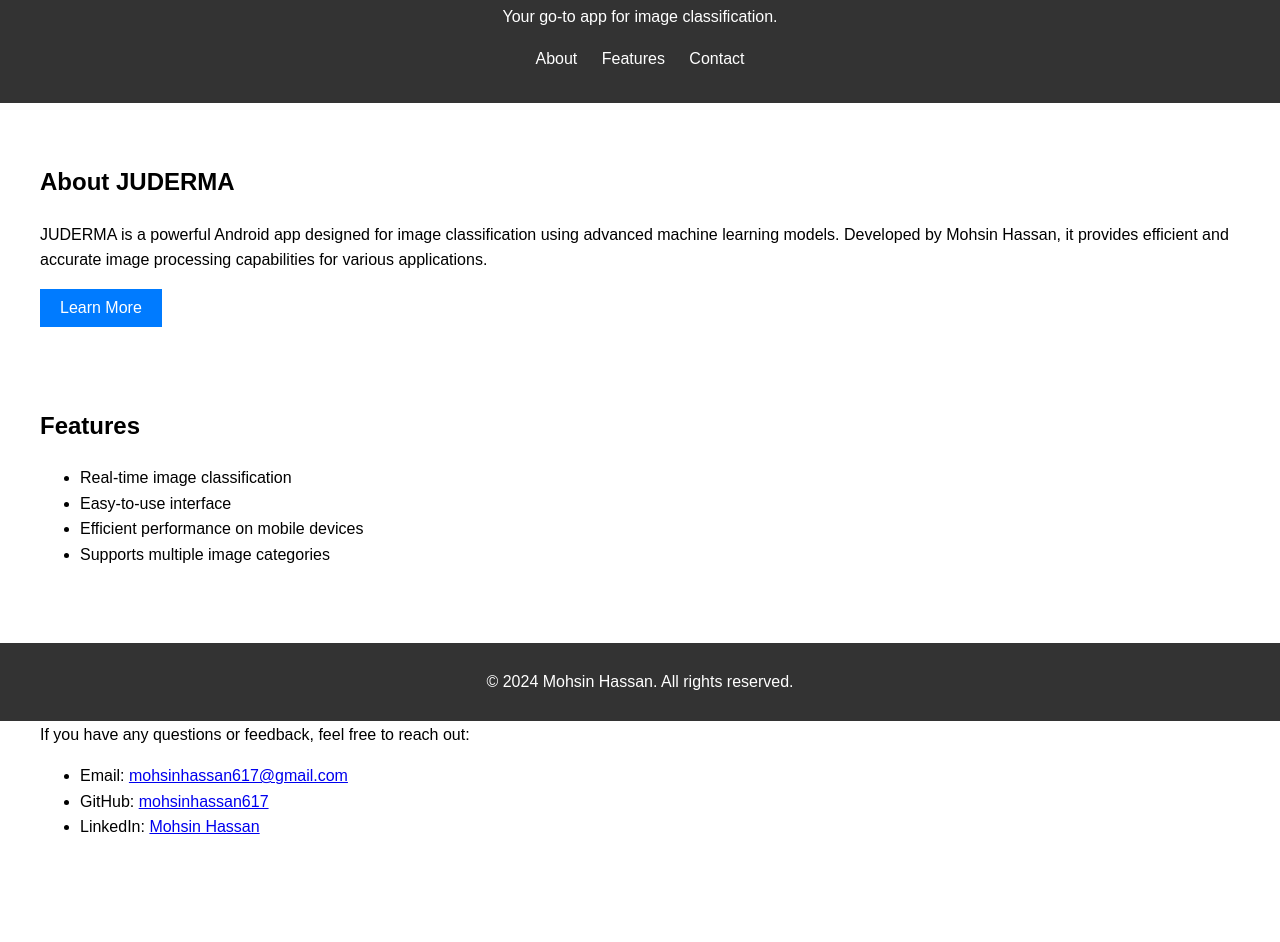
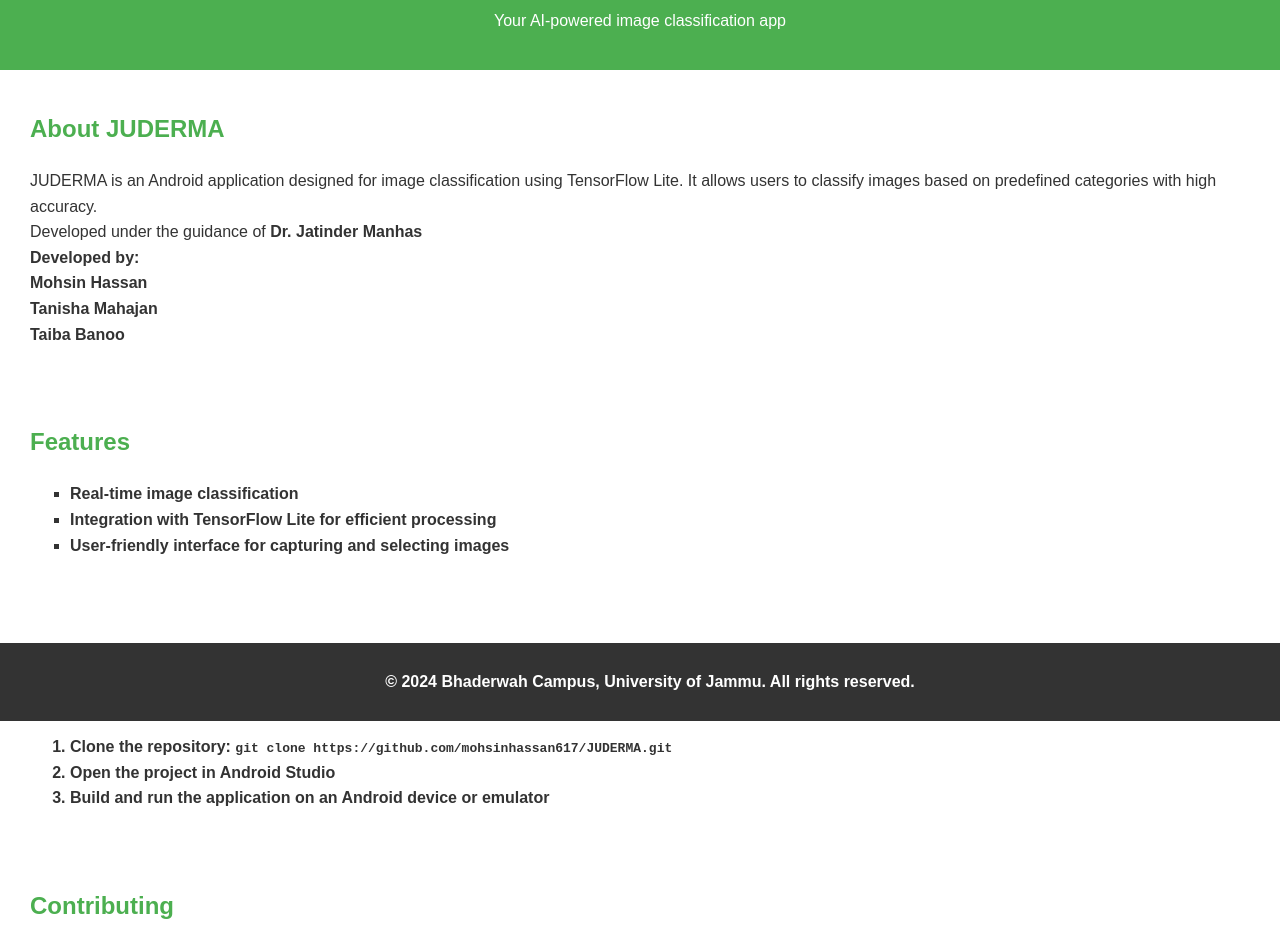
Before and after one commit to mohsinhassan617/JUDERMA, a plain HTML site: page index.html in a window 1280 px wide. Shown: the part 79-1021 px from the top of the page. Before the commit the page ends 975 px from the top, so only its background shows below. Drawn offline with Linux system fonts and the light colour scheme.

Commit message:
Add custom GitHub Pages site

```diff
--- a/index.html
+++ b/index.html
@@ -3,62 +3,59 @@
 <head>
     <meta charset="UTF-8">
     <meta name="viewport" content="width=device-width, initial-scale=1.0">
-    <title>JUDERMA - GitHub Pages</title>
+    <title>JUDERMA - Project Overview</title>
     <link rel="stylesheet" href="styles.css">
 </head>
 <body>
     <header>
         <h1>Welcome to JUDERMA</h1>
-        <p>Your go-to app for image classification.</p>
-        <nav>
-            <ul>
-                <li><a href="#about">About</a></li>
-                <li><a href="#features">Features</a></li>
-                <li><a href="#contact">Contact</a></li>
-            </ul>
-        </nav>
+        <p>Your AI-powered image classification app</p>
     </header>
 
     <section id="about">
         <h2>About JUDERMA</h2>
-        <p>JUDERMA is a powerful Android app designed for image classification using advanced machine learning models. Developed by Mohsin Hassan, it provides efficient and accurate image processing capabilities for various applications.</p>
-        <button onclick="showMoreInfo()">Learn More</button>
-        <p id="more-info" style="display:none;">JUDERMA uses TensorFlow Lite to perform real-time image classification, making it suitable for mobile devices with limited resources. It features an intuitive interface and supports a wide range of image categories.</p>
+        <p>JUDERMA is an Android application designed for image classification using TensorFlow Lite. It allows users to classify images based on predefined categories with high accuracy.<br> Developed under the guidance of <strong> Dr. Jatinder Manhas <br> Developed by:<br> Mohsin Hassan <br> Tanisha Mahajan<br> Taiba Banoo </p>
     </section>
 
     <section id="features">
         <h2>Features</h2>
         <ul>
             <li>Real-time image classification</li>
-            <li>Easy-to-use interface</li>
-            <li>Efficient performance on mobile devices</li>
-            <li>Supports multiple image categories</li>
+            <li>Integration with TensorFlow Lite for efficient processing</li>
+            <li>User-friendly interface for capturing and selecting images</li>
+        </ul>
+    </section>
+
+    <section id="installation">
+        <h2>Installation</h2>
+        <p>To get started with JUDERMA, follow these steps:</p>
+        <ol>
+            <li>Clone the repository: <code>git clone https://github.com/mohsinhassan617/JUDERMA.git</code></li>
+            <li>Open the project in Android Studio</li>
+            <li>Build and run the application on an Android device or emulator</li>
+        </ol>
+    </section>
+
+    <section id="contributing">
+        <h2>Contributing</h2>
+        <p>We welcome contributions to improve JUDERMA! If you'd like to contribute, please follow these guidelines:</p>
+        <ul>
+            <li>Fork the repository and create a new branch for your changes.</li>
+            <li>Submit a pull request with a clear description of the changes.</li>
         </ul>
     </section>
 
     <section id="contact">
-        <h2>Contact Me</h2>
-        <p>If you have any questions or feedback, feel free to reach out:</p>
+        <h2>Contact</h2>
+        <p>If you have any questions or suggestions, feel free to reach out:</p>
         <ul>
             <li>Email: <a href="mailto:mohsinhassan617@gmail.com">mohsinhassan617@gmail.com</a></li>
-            <li>GitHub: <a href="https://github.com/mohsinhassan617" target="_blank">mohsinhassan617</a></li>
-            <li>LinkedIn: <a href="https://www.linkedin.com/in/mohsin-hassan/" target="_blank">Mohsin Hassan</a></li>
+            <li>GitHub: <a href="https://github.com/mohsinhassan617">github.com/mohsinhassan617</a></li>
         </ul>
     </section>
 
     <footer>
-        <p>&copy; 2024 Mohsin Hassan. All rights reserved.</p>
+        <p>&copy; 2024 Bhaderwah Campus, University of Jammu. All rights reserved.</p>
     </footer>
-
-    <script>
-        function showMoreInfo() {
-            var info = document.getElementById("more-info");
-            if (info.style.display === "none") {
-                info.style.display = "block";
-            } else {
-                info.style.display = "none";
-            }
-        }
-    </script>
 </body>
 </html>
--- a/styles.css
+++ b/styles.css
@@ -1,14 +1,15 @@
 body {
     font-family: Arial, sans-serif;
-    line-height: 1.6;
     margin: 0;
     padding: 0;
+    color: #333;
+    line-height: 1.6;
 }
 
 header {
-    background: #333;
+    background: #4CAF50;
     color: #fff;
-    padding: 1em 0;
+    padding: 20px;
     text-align: center;
 }
 
@@ -16,44 +17,24 @@ header h1 {
     margin: 0;
 }
 
-nav ul {
-    list-style: none;
-    padding: 0;
-}
-
-nav ul li {
-    display: inline;
+section {
+    padding: 20px;
     margin: 0 10px;
 }
 
-nav ul li a {
-    color: #fff;
-    text-decoration: none;
+section h2 {
+    color: #4CAF50;
 }
 
-section {
-    padding: 20px;
-    margin: 20px;
-}
-
-button {
-    background-color: #007BFF;
-    color: #fff;
-    border: none;
-    padding: 10px 20px;
-    cursor: pointer;
-    font-size: 16px;
-}
-
-button:hover {
-    background-color: #0056b3;
+ul {
+    list-style-type: square;
 }
 
 footer {
     background: #333;
     color: #fff;
     text-align: center;
-    padding: 10px 0;
+    padding: 10px;
     position: fixed;
     width: 100%;
     bottom: 0;
```
